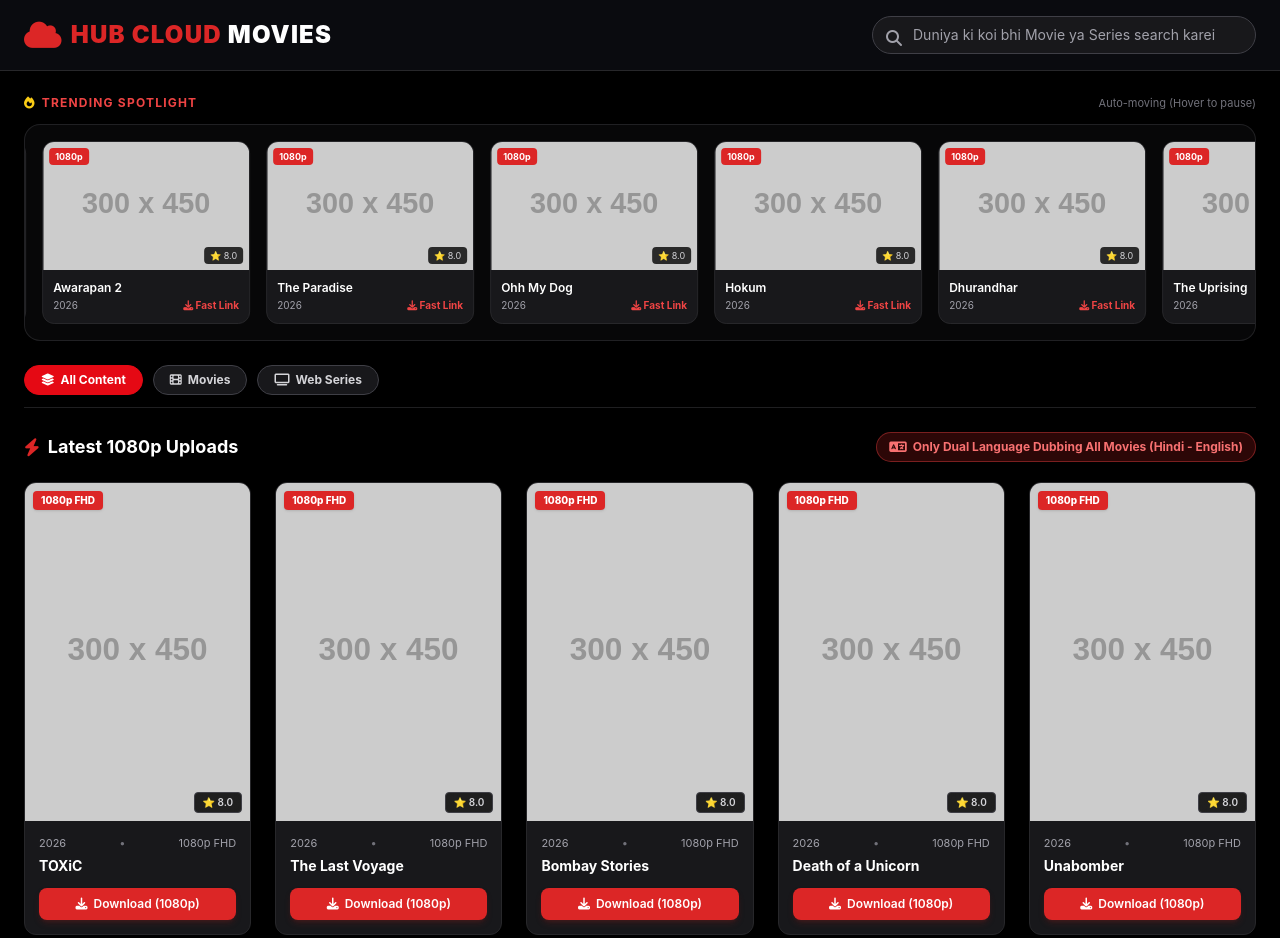
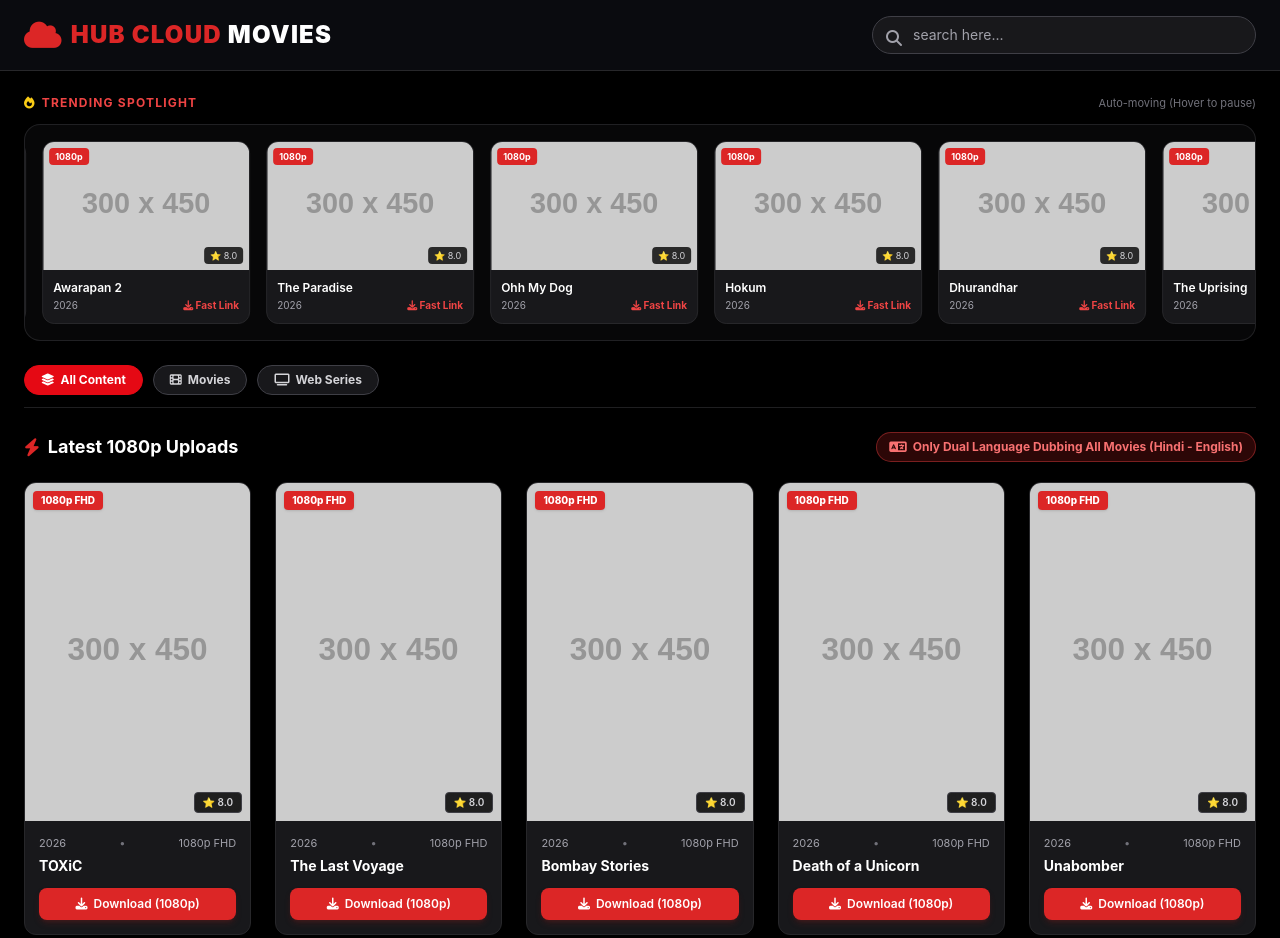
Before and after one commit to hubcloud-movies/hubcloudmovies, a plain HTML site: page index.html in a window 1280 px wide. Shown: the top 938 px of the page. Drawn offline with nearby package versions, Linux system fonts and the light colour scheme; no server answers; placeholder pictures from the web are drawn by us.

Commit message:
index.html

```diff
--- a/index.html
+++ b/index.html
@@ -67,7 +67,7 @@
           type="text"
           id="searchInput"
           autocomplete="off"
-          placeholder="Duniya ki koi bhi Movie ya Series search karein..."
+          placeholder="search here..."
           class="w-full pl-10 pr-10 py-2 bg-zinc-900 border border-zinc-700 rounded-full text-sm text-white placeholder-zinc-400 focus:outline-none focus:border-red-600 transition"
         >
         <span id="searchLoader" class="hidden absolute right-3.5 top-3 text-red-500 text-xs">
```
